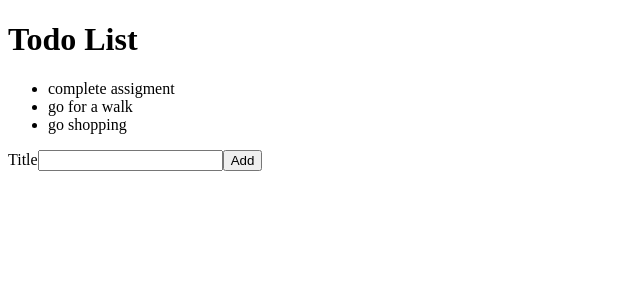
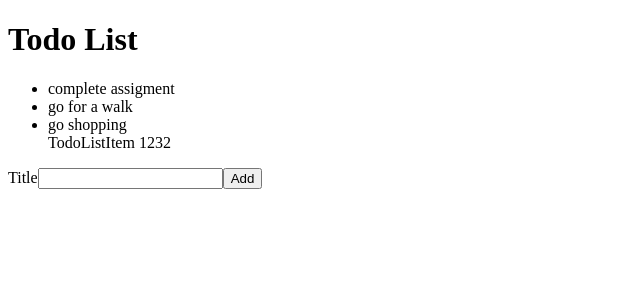
Before and after one commit to Sabina-Kazantseva/react-todo, a React (Create React App) app: page / in a window 1280 px wide. Shown: the top 300 px of the page, without its empty margins (0-640 px from the left). Built offline with nearby package versions, Linux system fonts and the light colour scheme; the HTML template or start-up script is replaced by a standard one.

Commit message:
Create TodoListItem.

```diff
--- a/src/AddTodoForm.js
+++ b/src/AddTodoForm.js
@@ -1,4 +1,4 @@
-import React from "react";
+// import React from "react";
 function AddTodoForm() {
     // Add a multi-line return statement with JSX
     return (
--- a/src/App.js
+++ b/src/App.js
@@ -1,4 +1,4 @@
-import React from 'react';
+// import React from 'react';
 import TodoList from './TodoList';
 import AddTodoForm from './AddTodoForm'; // Import the AddTodoForm component
 
--- a/src/TodoList.js
+++ b/src/TodoList.js
@@ -1,17 +1,23 @@
-import React from "react";
+// import React from "react";
+import TodoListItem from "./TodoListItem";
+
 const todoList = [
     { id: 1, title: "complete assigment" },
     { id: 2, title: "go for a walk" },
     { id: 3, title: "go shopping" },
 ]
+
+// const qweqwe = { test: "123", test1: 1232 }
+
 function TodoList() {
     return (
         <ul>
             {todoList.map((task) => (
                 <li key={task.id}>{task.title}</li>
             ))}
+            <TodoListItem test={"1232"} />
         </ul>
     );
+}
 
-}
 export default TodoList;
--- /dev/null
+++ b/src/TodoListItem.js
@@ -0,0 +1,30 @@
+function TodoListItem({ test }) {
+    console.log("word ====> ", test);
+    return (
+        <div>
+            TodoListItem {test}
+        </div>
+    )
+}
+
+export default TodoListItem;
+
+
+
+
+
+
+
+
+
+
+
+
+
+
+
+// function TodoListItem() {
+
+// }
+
+// export default TodoListItem
```
